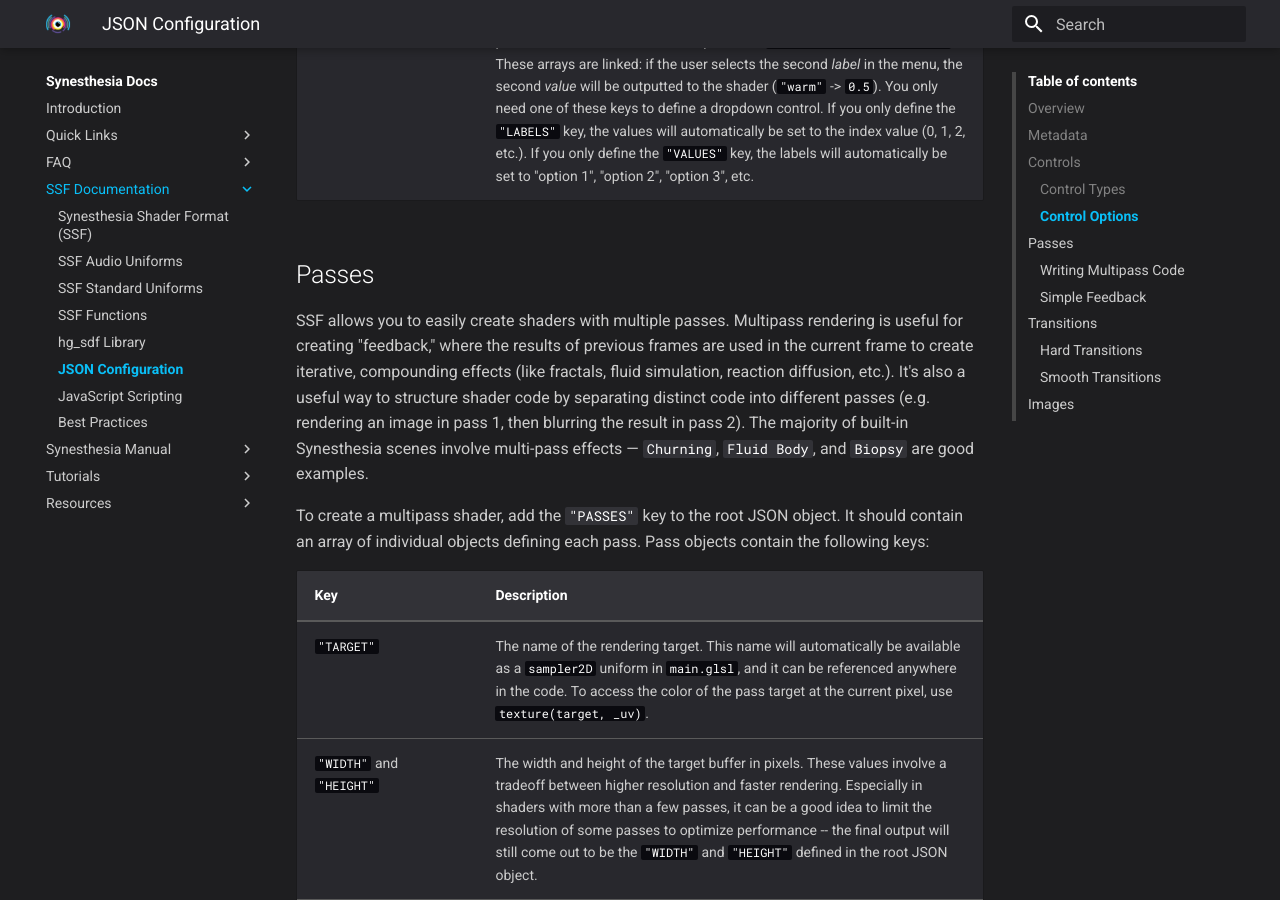
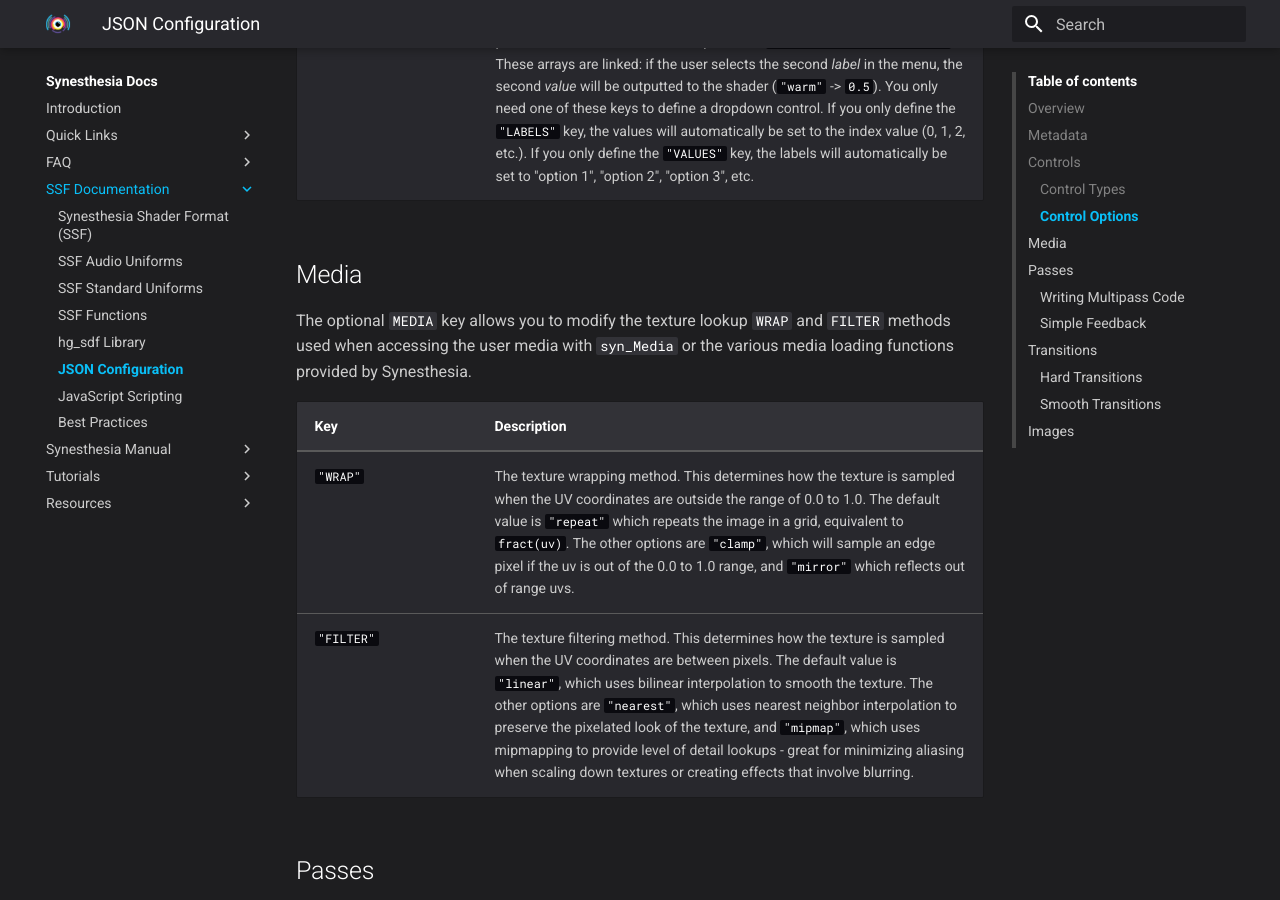
Before and after one commit to gravity-current/synesthesia-docs, an MkDocs documentation site: the page built from docs/ssf/json.md, in a window 1280 px wide and 900 px high, scrolled down 4696 px. Built offline with MkDocs 1.6.1 and Material for MkDocs 9.7.7, drawn with Linux system fonts in a browser that asks for light colours.

Commit message:
add Media section to ssf json page

```diff
--- a/docs/ssf/json.md
+++ b/docs/ssf/json.md
@@ -104,6 +104,14 @@ Type | Description
 `"DESCRIPTION"` | A text description of the control and its effects. If the user has the tooltip turned on, the description will be displayed there when a user hovers over the control.
 `"PARAMS"` | For smooth controls, determines the speed of transitions between values. The smaller the value, the *longer* it will take. It takes roughly `1/PARAMS` frames to transition (`1.0` takes 1 frame, `.1` takes ten frames, etc.). The default value of `"PARAMS"` is `0.01`.
 `"LABELS"` and `"VALUES"` | These keys define the options for a dropdown control. `"LABELS"` is an array of strings that appear as the options in the dropdown menu, like `"LABELS": ["cold", "warm", "hot"]`. `"VALUES"` is an array of numbers that get passed into the shader for each option, like `"VALUES": [0.0, 0.5, 1.0]`. These arrays are linked: if the user selects the second *label* in the menu, the second *value* will be outputted to the shader (`"warm"` -> `0.5`). You only need one of these keys to define a dropdown control. If you only define the `"LABELS"` key, the values will automatically be set to the index value (0, 1, 2, etc.). If you only define the `"VALUES"` key, the labels will automatically be set to "option 1", "option 2", "option 3", etc.
+
+## Media
+The optional `MEDIA` key allows you to modify the texture lookup `WRAP` and `FILTER` methods used when accessing the user media with `syn_Media` or the various media loading functions provided by Synesthesia.
+
+Key | Description
+------------ | -------------
+`"WRAP"` | The texture wrapping method. This determines how the texture is sampled when the UV coordinates are outside the range of 0.0 to 1.0. The default value is `"repeat"` which repeats the image in a grid, equivalent to `fract(uv)`. The other options are `"clamp"`, which will sample an edge pixel if the uv is out of the 0.0 to 1.0 range, and `"mirror"` which reflects out of range uvs.
+`"FILTER"` | The texture filtering method. This determines how the texture is sampled when the UV coordinates are between pixels. The default value is `"linear"`, which uses bilinear interpolation to smooth the texture. The other options are `"nearest"`, which uses nearest neighbor interpolation to preserve the pixelated look of the texture, and `"mipmap"`, which uses mipmapping to provide level of detail lookups - great for minimizing aliasing when scaling down textures or creating effects that involve blurring.
 
 ## Passes
 SSF allows you to easily create shaders with multiple passes. Multipass rendering is useful for creating "feedback," where the results of previous frames are used in the current frame to create iterative, compounding effects (like fractals, fluid simulation, reaction diffusion, etc.). It's also a useful way to structure shader code by separating distinct code into different passes (e.g. rendering an image in pass 1, then blurring the result in pass 2). The majority of built-in Synesthesia scenes involve multi-pass effects — `Churning`, `Fluid Body`, and `Biopsy` are good examples.
```
